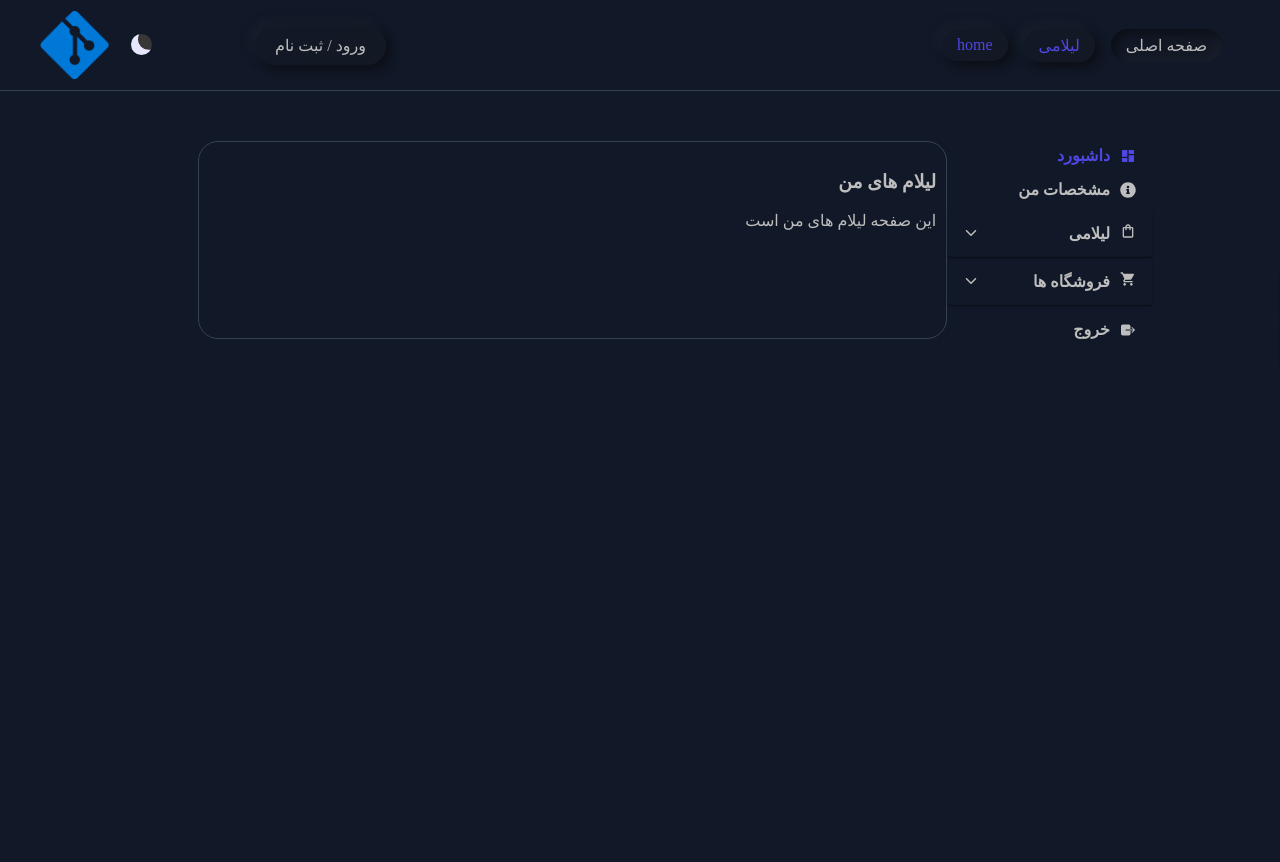
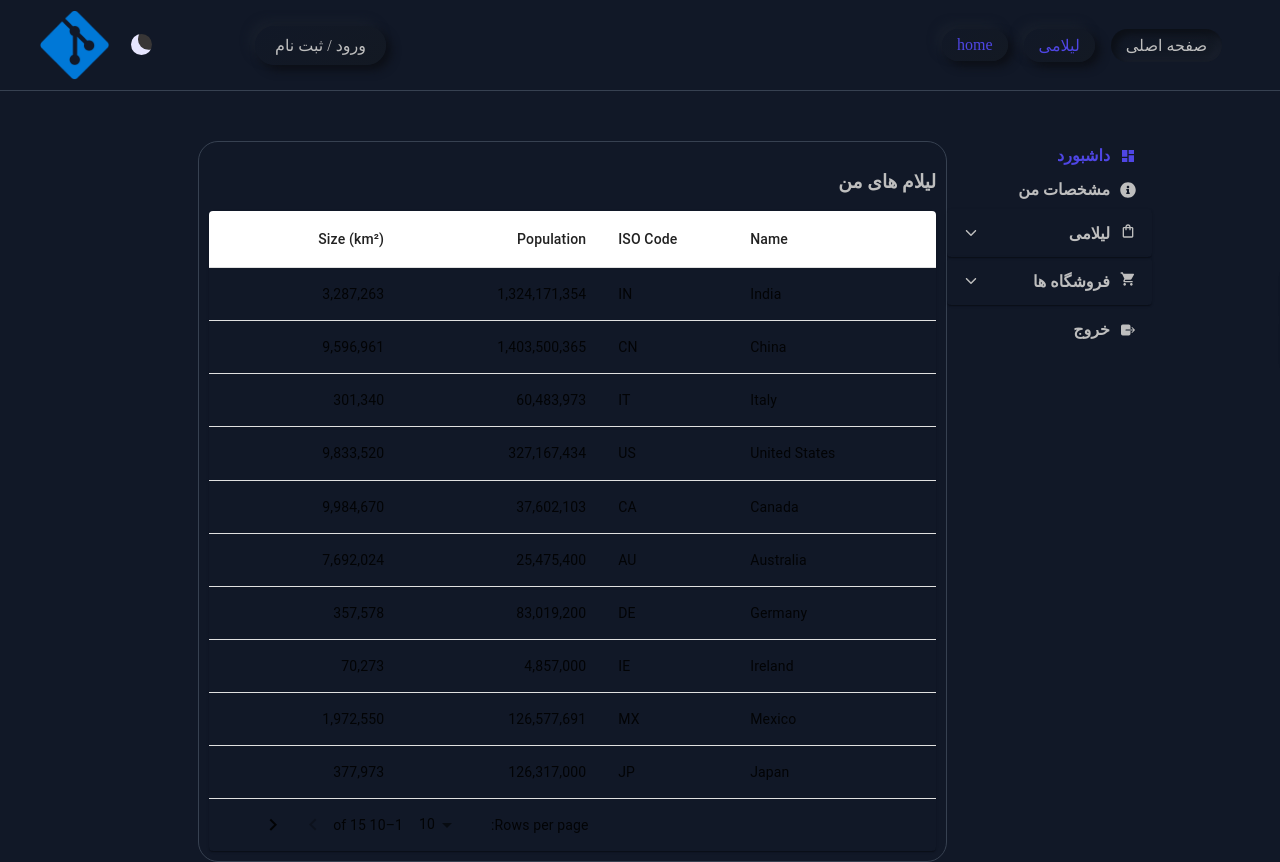
Before and after one commit to omidshayan/arya-web-app-front, a React (Vite) app: page /myLilam in a window 1280 px wide. Before the commit the page ends 800 px from the top, so only its background shows below. Built offline with nearby package versions, Linux system fonts and the light colour scheme; a web font is replaced by a local one.

Commit message:
table component

```diff
--- /dev/null
+++ b/src/components/main/table/Table.css
@@ -0,0 +1,6 @@
+.mainTable{
+}
+.css-1fw5qro-MuiPaper-root{
+    direction: rtl !important;
+    background-color: transparent !important;
+}
--- /dev/null
+++ b/src/components/main/table/Table.jsx
@@ -0,0 +1,133 @@
+import Paper from "@mui/material/Paper";
+import Table from "@mui/material/Table";
+import TableBody from "@mui/material/TableBody";
+import TableCell from "@mui/material/TableCell";
+import TableContainer from "@mui/material/TableContainer";
+import TableHead from "@mui/material/TableHead";
+import TablePagination from "@mui/material/TablePagination";
+import TableRow from "@mui/material/TableRow";
+import { useState } from "react";
+import "./Table.css";
+
+const columns = [
+  { id: "name", label: "Name", minWidth: 170 },
+  { id: "code", label: "ISO\u00a0Code", minWidth: 100 },
+  {
+    id: "population",
+    label: "Population",
+    minWidth: 170,
+    align: "right",
+    format: (value) => value.toLocaleString("en-US"),
+  },
+  {
+    id: "size",
+    label: "Size\u00a0(km\u00b2)",
+    minWidth: 170,
+    align: "right",
+    format: (value) => value.toLocaleString("en-US"),
+  },
+  {
+    id: "density",
+    label: "Density",
+    minWidth: 170,
+    align: "right",
+    format: (value) => value.toFixed(2),
+  },
+];
+
+function createData(name, code, population, size) {
+  const density = population / size;
+  return { name, code, population, size, density };
+}
+
+const rows = [
+  createData("India", "IN", 1324171354, 3287263),
+  createData("China", "CN", 1403500365, 9596961),
+  createData("Italy", "IT", 60483973, 301340),
+  createData("United States", "US", 327167434, 9833520),
+  createData("Canada", "CA", 37602103, 9984670),
+  createData("Australia", "AU", 25475400, 7692024),
+  createData("Germany", "DE", 83019200, 357578),
+  createData("Ireland", "IE", 4857000, 70273),
+  createData("Mexico", "MX", 126577691, 1972550),
+  createData("Japan", "JP", 126317000, 377973),
+  createData("France", "FR", 67022000, 640679),
+  createData("United Kingdom", "GB", 67545757, 242495),
+  createData("Russia", "RU", 146793744, 17098246),
+  createData("Nigeria", "NG", 200962417, 923768),
+  createData("Brazil", "BR", 210147125, 8515767),
+];
+
+export default function MyTable() {
+  const [page, setPage] = useState(0);
+  const [rowsPerPage, setRowsPerPage] = useState(10);
+
+  const handleChangePage = (event, newPage) => {
+    setPage(newPage);
+  };
+
+  const handleChangeRowsPerPage = (event) => {
+    setRowsPerPage(+event.target.value);
+    setPage(0);
+  };
+
+  return (
+    <>
+      <div className="mainTable">
+        <Paper sx={{ width: "100%", overflow: "hidden" }}>
+          <TableContainer sx={{ maxHeight: 'auto' }}>
+            <Table stickyHeader aria-label="sticky table">
+              <TableHead>
+                <TableRow>
+                  {columns.map((column) => (
+                    <TableCell
+                      key={column.id}
+                      align={column.align}
+                      style={{ minWidth: column.minWidth }}
+                    >
+                      {column.label}
+                    </TableCell>
+                  ))}
+                </TableRow>
+              </TableHead>
+              <TableBody>
+                {rows
+                  .slice(page * rowsPerPage, page * rowsPerPage + rowsPerPage)
+                  .map((row) => {
+                    return (
+                      <TableRow
+                        hover
+                        role="checkbox"
+                        tabIndex={-1}
+                        key={row.code}
+                      >
+                        {columns.map((column) => {
+                          const value = row[column.id];
+                          return (
+                            <TableCell key={column.id} align={column.align}>
+                              {column.format && typeof value === "number"
+                                ? column.format(value)
+                                : value}
+                            </TableCell>
+                          );
+                        })}
+                      </TableRow>
+                    );
+                  })}
+              </TableBody>
+            </Table>
+          </TableContainer>
+          <TablePagination
+            rowsPerPageOptions={[10, 25, 100]}
+            component="div"
+            count={rows.length}
+            rowsPerPage={rowsPerPage}
+            page={page}
+            onPageChange={handleChangePage}
+            onRowsPerPageChange={handleChangeRowsPerPage}
+          />
+        </Paper>
+      </div>
+    </>
+  );
+}
--- a/src/components/userPanel/lilam/myLilam/UserLilam.jsx
+++ b/src/components/userPanel/lilam/myLilam/UserLilam.jsx
@@ -1,12 +1,12 @@
-import React from "react";
 import UserContent from './../../userContent/UserContent';
+import Table from "../../../main/table/Table";
 
 
 export default function UserLilam() {
   return (
     <>
       <UserContent title="لیلام های من">
-          این صفحه لیلام های من است
+          <Table />
       </UserContent>
     </>
   );
```
